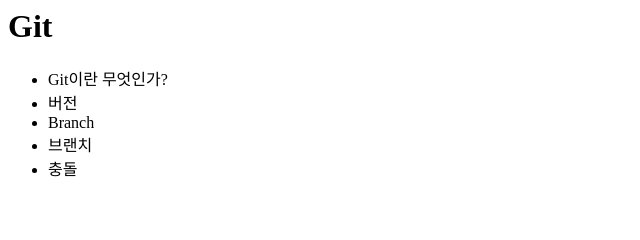
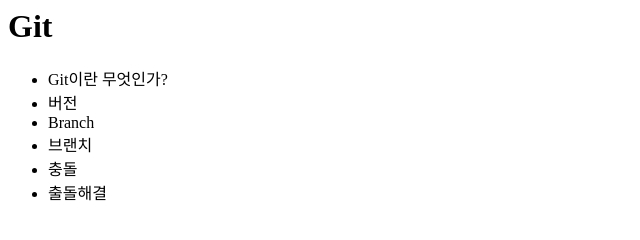
Before and after one commit to marudx/opentutorials_git_marudx, a plain HTML site: page index.html in a window 1280 px wide. Shown: the full height of the page, 0-640 px from the left. Drawn offline with Linux system fonts and the light colour scheme.

Commit message:
충돌해결 추가

```diff
--- a/index.html
+++ b/index.html
@@ -12,6 +12,7 @@
 			<li>Branch</li>
 			<li>브랜치</li>
 			<li>충돌</li>
+			<li>출돌해결</li>
 		</ul>
 	</body>
 </html>
```
